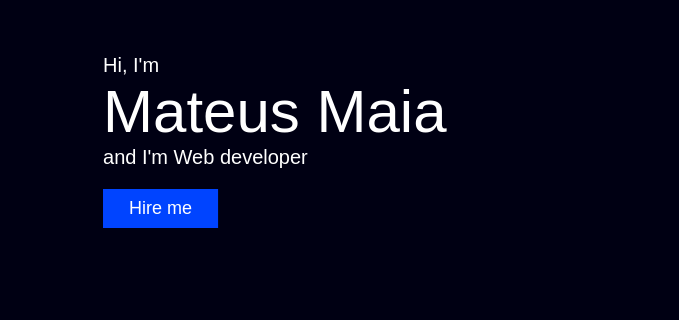
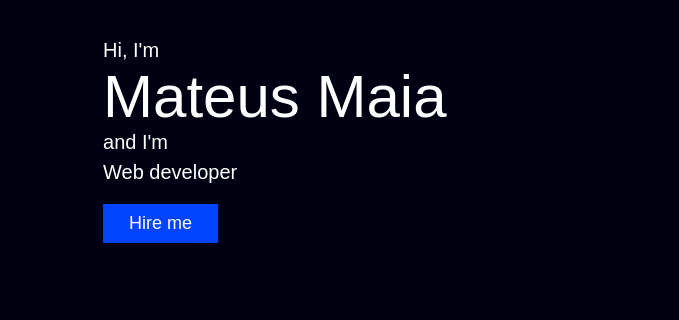
Before and after one commit to mateus-maia-dev/My-portfolio, a plain HTML site: page index.html in a window 1280 px wide. Shown: the part 259-579 px from the top of the page, 0-679 px from the left. Drawn offline with nearby package versions, Linux system fonts and the light colour scheme; a script that the page names is missing.

Commit message:
fix: TypeIt Format

```diff
--- a/index.html
+++ b/index.html
@@ -71,8 +71,11 @@
     <div class="hero">
       <h3>Hi, I'm</h3>
       <h1>Mateus Maia</h1>
-      <h4>and I'm Web developer <span id="type1" class="typeit"></span></h4>
-      <a href="#">Hire me</a>
+      <div class="hero__profession">
+        <h4>and I'm &nbsp; <span id="type1" class="typeit"></span></h4>
+        <h4>Web developer</h4>
+        <a href="#">Hire me</a>
+      </div>
     </div>
 
     <img class="banner" src="./images/hero.png" alt="" />
--- a/styles.css
+++ b/styles.css
@@ -250,6 +250,25 @@ li {
   color: #fff;
 }
 
+.hero__profession h4 {
+  display: flex;
+}
+
+.hero__profession h4:not(:first-child) {
+  font-size: 2rem;
+  margin-top: 7px;
+}
+
+.hero__profession h4 {
+  font-size: 2rem;
+}
+
+.hero__profession h4 span {
+  min-width: 12rem;
+  color: var(--customColor);
+  text-decoration: underline;
+}
+
 .hero h3 {
   font-weight: 400;
   font-size: 2rem;
@@ -259,14 +278,6 @@ li {
   font-size: 6rem;
 }
 
-.hero h4 {
-  font-size: 2rem;
-}
-
-.hero h4 span {
-  color: var(--customColor);
-  text-decoration: underline;
-}
 
 .hero a:link,
 .hero a:visited {
```
